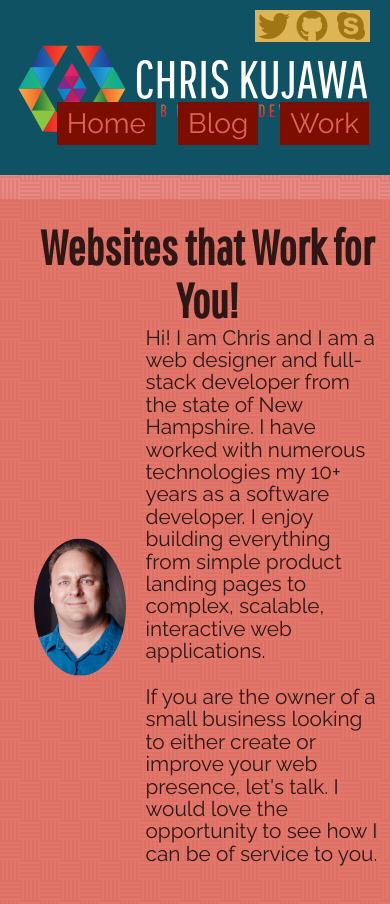
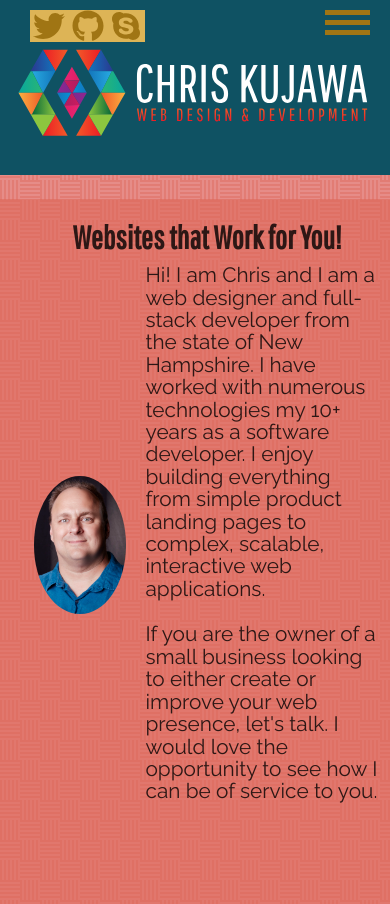
Before and after one commit to ckujawa/portfolio_site, a Gatsby site: page / in a window 390 px wide. Built offline with nearby package versions, Linux system fonts and the light colour scheme; Gatsby itself is replaced by a stand-in of ours.

Commit message:
added hamburger menu and fixed some styles

```diff
--- a/package.json
+++ b/package.json
@@ -15,6 +15,7 @@
     "history": "^4.7.2",
     "netlify-cms": "^2.1.3",
     "react": "^16.5.2",
+    "react-burger-menu": "^2.5.4",
     "react-dom": "^16.5.2",
     "react-helmet": "^5.2.0",
     "react-icons": "^3.1.0",
--- a/src/components/header.js
+++ b/src/components/header.js
@@ -1,9 +1,10 @@
 import React from 'react';
 import Link from 'gatsby-link';
 import styled from 'styled-components';
-import { FaTwitter } from 'react-icons/fa'
-import { FaGithub } from 'react-icons/fa'
-import { FaSkype } from 'react-icons/fa'
+import { FaTwitter } from 'react-icons/fa';
+import { FaGithub } from 'react-icons/fa';
+import { FaSkype } from 'react-icons/fa';
+import Navigator from './navigator';
 
 import logo from '../imgs/logo.svg';
 
@@ -13,7 +14,7 @@ const HeaderWrapper = styled.div`
       margin-bottom: 1.5rem;
 
       h1{
-        margin: 1rem 0 0 0;
+        margin: 20px 0 0 0;
         img{
           height: 100px;
           margin-bottom: .5rem;
@@ -26,46 +27,17 @@ const HeaderContainer = styled.div`
       margin: 0 auto;
       max-width: 1280px;
       padding: 1.45rem 1.0875rem;
-      nav {
-        position: absolute;
-        bottom: 10px;
-        right: 10px;
-
-        li{
-          display: inline-block;
-          padding: 10px;
-          margin-left: 1px;
-          margin-right: 1px;
-
-          a {
-            display: block;
-            padding: 10px;
-            margin: 0;
-            text-decoration: none;
-            font-size: 1.75em;
-            color: #dd6556;
-            background-color: #7b0e00
-          }
-
-          a:hover {
-            font-weight: bold;
-            color: #510900;
-            background-color: #c63d2b;
-            border: 2px outset #a07514;
-            box-shadow: 5px 5px 10px #510900;
-          }
-        }
-      }
 `;
 
 const SocialBlock = styled.div`
     position: absolute;
     top:  10px;
-    right: 10px;
+    left: 30px;
     padding-right: 10px;
     font-size: 2rem;
     height: 2rem;
     overflow: hidden;
+    margin-right: 5px;
 
     a {
         text-decoration: none;
@@ -79,6 +51,7 @@ const SocialBlock = styled.div`
       background-color: #a07514;
       color: #ddb456;
     }
+
 `;
 
 const Header = ({ siteTitle }) => (
@@ -100,7 +73,8 @@ const Header = ({ siteTitle }) => (
         <a href='https://github.com/ckujawa' title="ckujawa on Github"><FaGithub /></a>
         <a href='skype:cmkujawa?chat' title='cmkujawa on Skype'><FaSkype /></a>
       </SocialBlock>
-      <nav>
+      <Navigator isOpen={false}></Navigator>
+      {/* <nav>
         <li>
           <Link to="/">Home</Link>
         </li>
@@ -110,7 +84,7 @@ const Header = ({ siteTitle }) => (
         <li>
           <Link to="/work">Work</Link>
         </li>
-      </nav>
+      </nav> */}
     </HeaderContainer>
   </HeaderWrapper >
 
--- /dev/null
+++ b/src/components/navigator.js
@@ -0,0 +1,62 @@
+import React from "react";
+import Menu from 'react-burger-menu/lib/menus/slide';
+import styled from 'styled-components';
+
+const StyledBurgerMenu = styled.div`
+    .bm-item {
+        text-align:center;
+        display: inline-block;
+        text-decoration: none;
+        margin-bottom: 5vh;
+        color: #d1d1d1;
+        transition: color 0.2s;
+    }
+    .bm-item:hover {
+        color: white;
+    }
+    .bm-burger-button {
+        position: fixed;
+        width: 45px;
+        height: 25px;
+        right: 20px;
+        top:   10px;
+    }
+    .bm-burger-bars {
+        color: #a07514;
+        background: #a07514;;
+    }
+    .bm-cross-button {
+        height: 40px;
+        width: 20px;
+    }
+    .bm-cross {
+        background: #bdc3c7;
+    }
+    .bm-menu {
+        position: relative;
+        background: rgba(0, 0, 0, 0.3);
+        padding: 2.5em 1.5em 0;
+        font-size: 2em;
+    }
+    .bm-morph-shape {
+        fill: #373a47;
+    }
+    .bm-item-list {
+        position: static;
+        color: #b8b7ad;
+    }
+
+    .bm-overlay {
+        background: rgba(0, 0, 0, 0.3);
+    }
+`;
+
+export default () => (
+    <StyledBurgerMenu>
+        <Menu right>
+            <a href="/" className="menu-item" id="home">Home</a>
+            <a href="/blog" className="menu-item" id="blog">Blog</a>
+            <a href="/work" className="menu-item" id="work">Work</a>
+        </Menu>
+    </StyledBurgerMenu>
+)
--- a/src/pages/index.js
+++ b/src/pages/index.js
@@ -6,15 +6,23 @@ import headshot from '../imgs/headshot2.jpg'
 
 const OuterWrapper = styled.div`
   position: absolute;
-  top: 50%;
-  transform: translateY(-60%);
   text-align: center;
+  margin-top: 20px;
 
   h1{
     font-size: 3em;
     font-weight: bold;
     margin: 0;
   }
+
+  @media screen and (max-width: 800px){
+
+    h1{
+      font-size: 2em;
+      padding-bottom: 10px;
+    }
+  }
+
 `;
 
 const ContentWrapper = styled.div`
```
Also changed, not shown: 1 other file.
